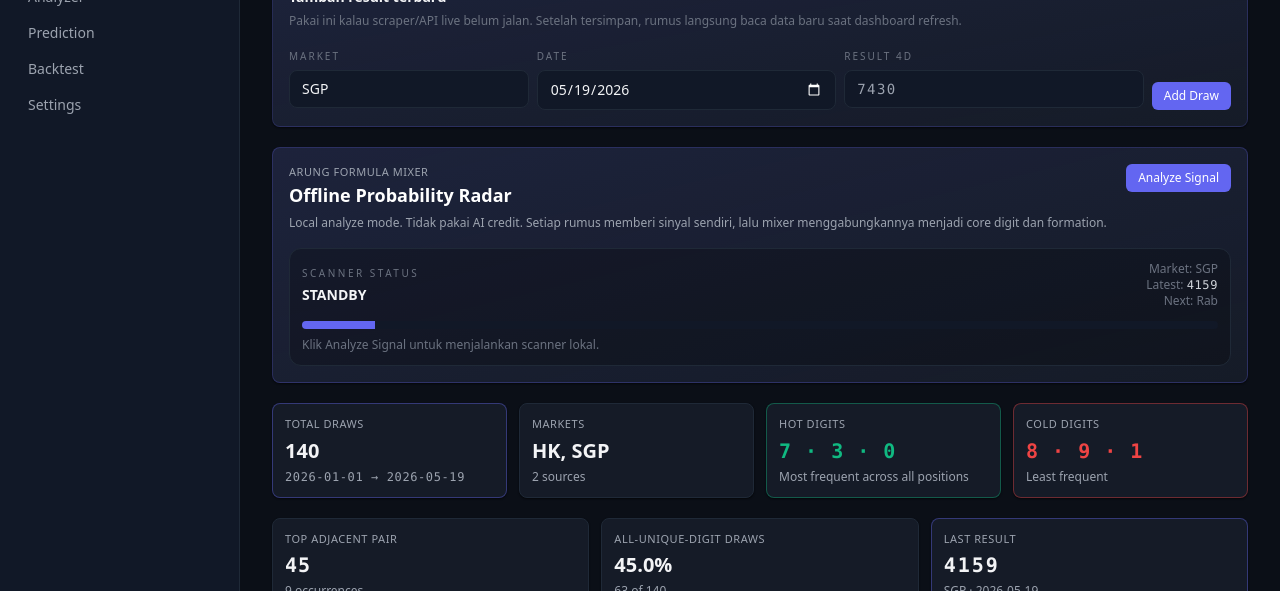
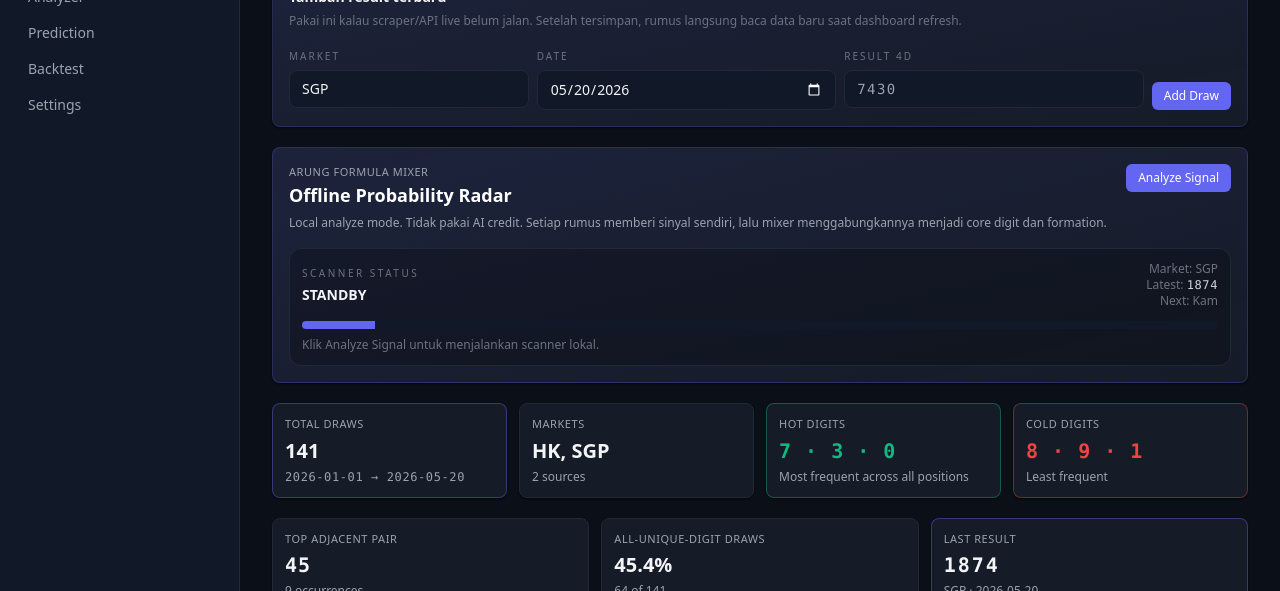
Before and after one commit to LoOp575/Togel2, a Next.js app: page / in a window 1280 px wide. Shown: the part 209-800 px from the top of the page. Built offline with nearby package versions, Linux system fonts and the light colour scheme.

Commit message:
Add latest SGP result 1874

```diff
--- a/data/extra-history.ts
+++ b/data/extra-history.ts
@@ -27,5 +27,10 @@ export function loadExtraHistoryRows(): RawHistoryEntry[] {
       market: ["S", "G", "P"].join(""),
       result: ["41", "59"].join(""),
     },
+    {
+      date: "2026-05-20",
+      market: ["S", "G", "P"].join(""),
+      result: ["18", "74"].join(""),
+    },
   ];
 }
```
